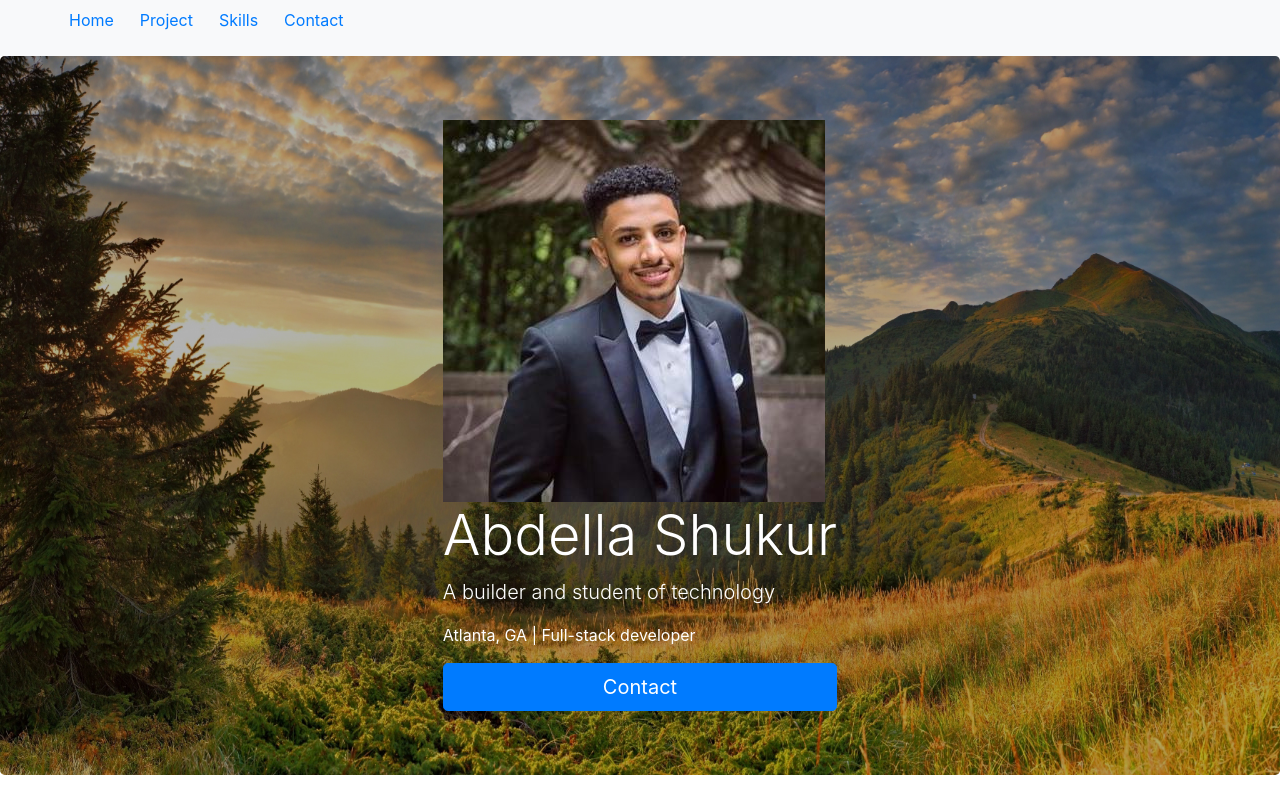
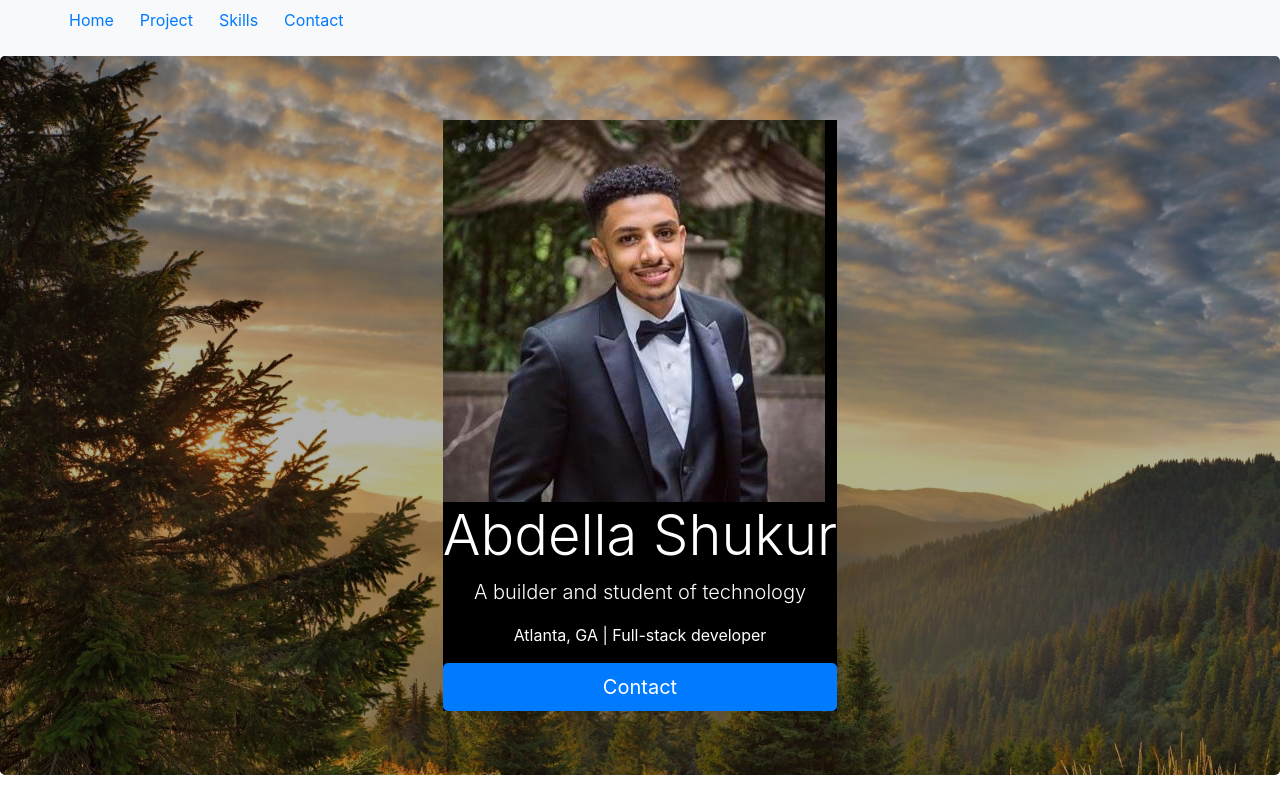
Before and after one commit to React2github/My-Portfolio, a React (Create React App) app: page / in a window 1280 px wide. Shown: the top 800 px of the page. Built offline with nearby package versions, Linux system fonts and the light colour scheme.

Commit message:
fixed styling on bg image of bio component

```diff
--- a/src/Componets/bio.js
+++ b/src/Componets/bio.js
@@ -8,11 +8,13 @@ class Bio extends Component {
     render() {
         return (
  <div className="jumbotron" id="Home">
-     <img src={"/img/profile.jpg"} alt="profile pic"></img>
-    <h1 className="display-4">Abdella Shukur</h1>
-    <p className="lead">A builder and student of technology</p>
-    <p>Atlanta, GA | Full-stack developer</p>
+    <div id="info">
+    <img src={"/img/profile.jpg"} alt="profile pic"></img>
+    <h1 className="display-4 center">Abdella Shukur</h1>
+    <p className="lead center">A builder and student of technology</p>
+    <p className="center">Atlanta, GA | Full-stack developer</p>
     <a className="btn btn-primary btn-lg" href="#Contact" role="button">Contact</a>
+    </div>
 </div>
  );
     }
--- a/src/Componets/styles/bio.css
+++ b/src/Componets/styles/bio.css
@@ -4,6 +4,16 @@ display: grid;
 color: white;
 justify-content: center;
 background-image: url("/img/land2.jpg");
-background-size: contain;
-background-repeat: round;
+min-width: 360px;
 }
+
+#info {
+display: grid;
+justify-content: center;
+background-color: black;
+}
+
+.center {
+    display: flex;
+    justify-content: center;
+}
```
